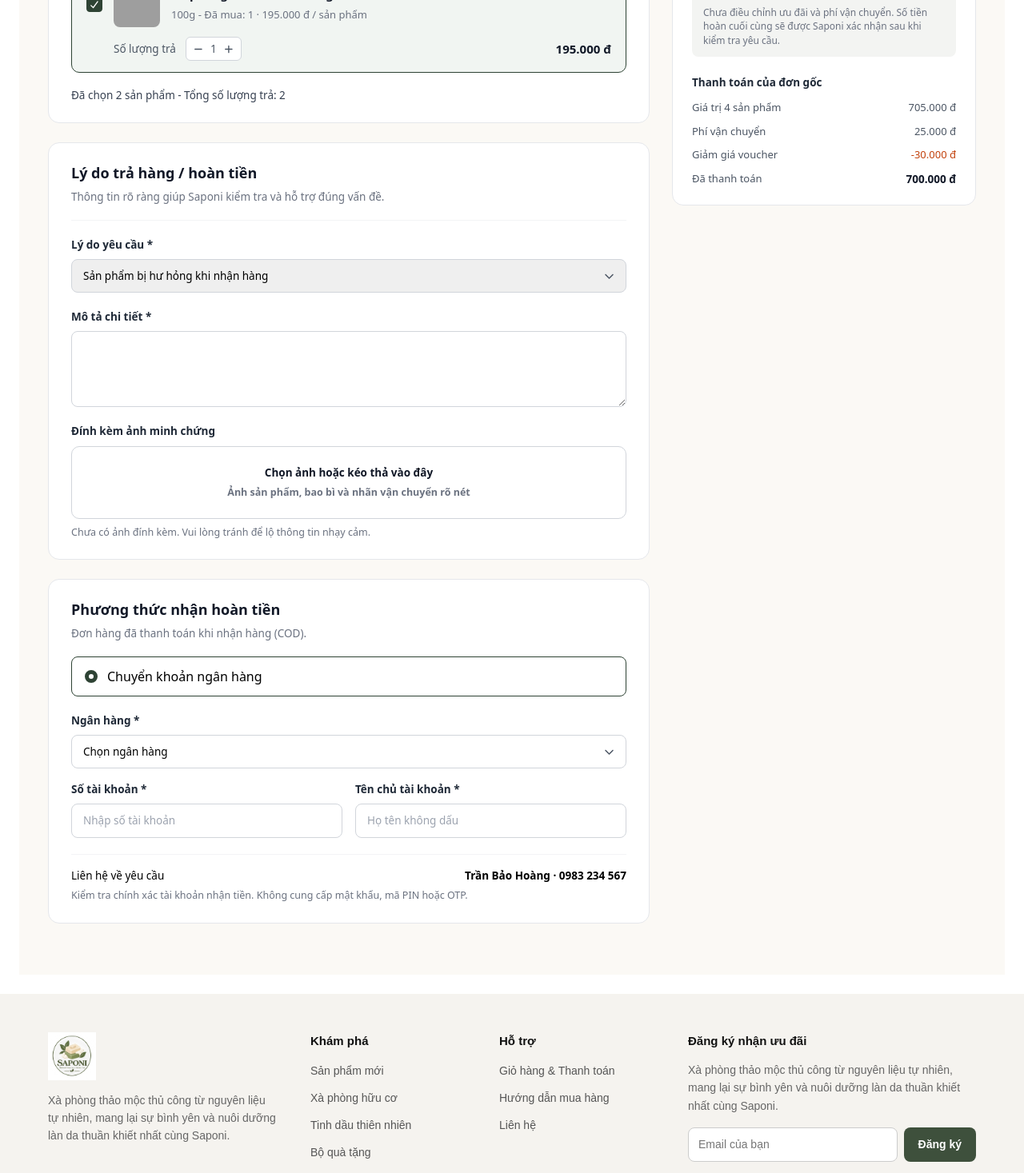
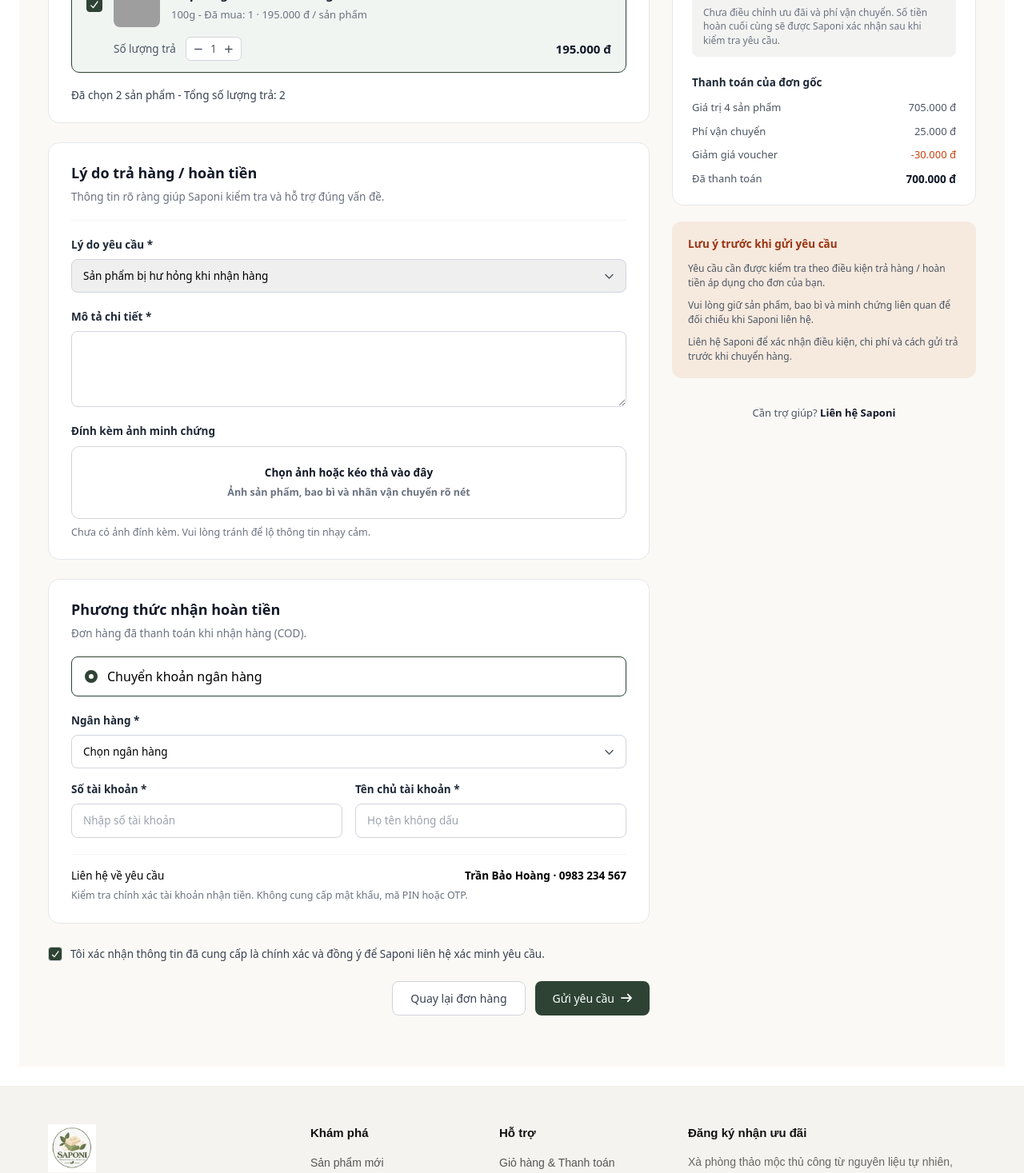
Before and after one commit to 23130087-AnhHan/FrontEnd_BanXaPhong, a React (Vite) app: page /tai-khoan/don-hang/return in a window 1280 px wide. Shown: the part 610-2077 px from the top of the page at 80% size. Built offline with nearby package versions, Linux system fonts and the light colour scheme; grey boxes are pictures that could not be loaded.

Commit message:
feat: thêm component lưu ý và thêm 2 button và 1 checkbox

```diff
--- a/src/pages/OrderReturn/OrderReturn.css
+++ b/src/pages/OrderReturn/OrderReturn.css
@@ -47,6 +47,65 @@
   gap: 20px;
 }
 
+.return-confirm {
+  display: flex;
+  align-items: center;
+  gap: 10px;
+  font-size: 13.5px;
+  color: #374151;
+  cursor: pointer;
+  user-select: none;
+  margin-top: 4px;
+}
+
+.confirm-checkbox {
+  width: 18px;
+  height: 18px;
+  border-radius: 4px;
+  border: 1.5px solid #d1d5db;
+  background-color: #ffffff;
+  display: flex;
+  align-items: center;
+  justify-content: center;
+}
+
+.confirm-checkbox.checked {
+  background-color: #2e4334;
+  color: #ffffff;
+  font-size: 10px;
+}
+
+.order-return-main .btn-group {
+  display: flex;
+  justify-content: flex-end;
+  gap: 12px;
+
+}
+
+.order-return-main .btn-group .btn-back {
+  padding: 10px 22px;
+  background-color: #ffffff;
+  border: 1px solid #d1d5db;
+  border-radius: 8px;
+  font-size: 14px;
+  font-weight: 500;
+  color: #374151;
+  cursor: pointer;
+}
+
+
+.order-return-main .btn-group .btn-submit {
+  width: auto;
+  padding: 10px 22px;
+  background-color: #2e4334;
+  border: none;
+  border-radius: 8px;
+  font-size: 14px;
+  font-weight: 500;
+  color: #ffffff;
+  cursor: pointer;
+}
+
 @media (max-width: 992px) {
   .order-return-layout {
     flex-direction: column;
--- a/src/pages/OrderReturn/OrderReturn.tsx
+++ b/src/pages/OrderReturn/OrderReturn.tsx
@@ -1,12 +1,17 @@
+import { useState } from 'react'
 import ReturnProducts from './components/ReturnProducts'
 import InforOrder from './components/InforOrder'
 import ExpectedMoney from './components/ExpectedMoney'
 import ReasonReturn from './components/ReasonReturn'
 import MethodReturn from './components/MethodReturn'
-
+import NoticeReturn from './components/NoticeReturn'
+import { FontAwesomeIcon } from '@fortawesome/react-fontawesome'
+import { faArrowRight, faCheck } from '@fortawesome/free-solid-svg-icons'
 import './OrderReturn.css'
 
 export default function OrderReturn() {
+    const [isConfirmed, setIsConfirmed] = useState(true)
+
     return (
         <div className="order-return-page">
             <div className="order-return-header">
@@ -19,11 +24,28 @@ export default function OrderReturn() {
                     <ReturnProducts />
                     <ReasonReturn />
                     <MethodReturn />
+
+                    <label className="return-confirm" onClick={() => setIsConfirmed(!isConfirmed)}>
+                        <div className={`confirm-checkbox ${isConfirmed ? 'checked' : ''}`}>
+                            {isConfirmed && <FontAwesomeIcon icon={faCheck} />}
+                        </div>
+                        <span>
+                            Tôi xác nhận thông tin đã cung cấp là chính xác và đồng ý để Saponi liên hệ xác minh yêu cầu.
+                        </span>
+                    </label>
+
+                    <div className="btn-group">
+                        <button type="button" className="btn-back"> Quay lại đơn hàng </button>
+                        <button type="button" className="btn-submit">
+                            Gửi yêu cầu <FontAwesomeIcon icon={faArrowRight} />
+                        </button>
+                    </div>
                 </div>
 
                 <div className="order-return-sidebar">
                     <InforOrder />
                     <ExpectedMoney />
+                    <NoticeReturn />
                 </div>
             </div>
         </div>
--- /dev/null
+++ b/src/pages/OrderReturn/components/NoticeReturn.scss
@@ -0,0 +1,51 @@
+.notice-box {
+  background-color: #f6e9de;
+  border-radius: 12px;
+  padding: 18px 20px;
+  display: flex;
+  flex-direction: column;
+  gap: 12px;
+
+  .notice-header {
+    display: flex;
+    align-items: center;
+    gap: 8px;
+    color: #9a3412;
+    font-size: 13.5px;
+    font-weight: 700;
+  }
+
+  .notice-list {
+    display: flex;
+    flex-direction: column;
+    gap: 10px;
+
+    p {
+      margin: 0;
+      font-size: 12px;
+      line-height: 1.5;
+      color: #4b5563;
+    }
+  }
+}
+
+.notice-help {
+  display: flex;
+  align-items: center;
+  justify-content: center;
+  gap: 6px;
+  margin-top: 14px;
+  font-size: 13px;
+  color: #4b5563;
+
+
+  a {
+    color: #111827;
+    font-weight: 600;
+    text-decoration: none;
+
+    &:hover {
+      text-decoration: underline;
+    }
+  }
+}
--- /dev/null
+++ b/src/pages/OrderReturn/components/NoticeReturn.tsx
@@ -0,0 +1,26 @@
+import { Link } from 'react-router-dom'
+import './NoticeReturn.scss'
+
+export default function NoticeReturn() {
+  return (
+    <>
+      <div className="notice-box">
+        <div className="notice-header">
+
+          <span>Lưu ý trước khi gửi yêu cầu</span>
+        </div>
+
+        <div className="notice-list">
+          <p>Yêu cầu cần được kiểm tra theo điều kiện trả hàng / hoàn tiền áp dụng cho đơn của bạn.</p>
+          <p>Vui lòng giữ sản phẩm, bao bì và minh chứng liên quan để đối chiếu khi Saponi liên hệ.</p>
+          <p>Liên hệ Saponi để xác nhận điều kiện, chi phí và cách gửi trả trước khi chuyển hàng.</p>
+        </div>
+      </div>
+
+      <div className="notice-help">
+
+        <span>Cần trợ giúp? <Link to="/contact">Liên hệ Saponi</Link></span>
+      </div>
+    </>
+  )
+}
```
